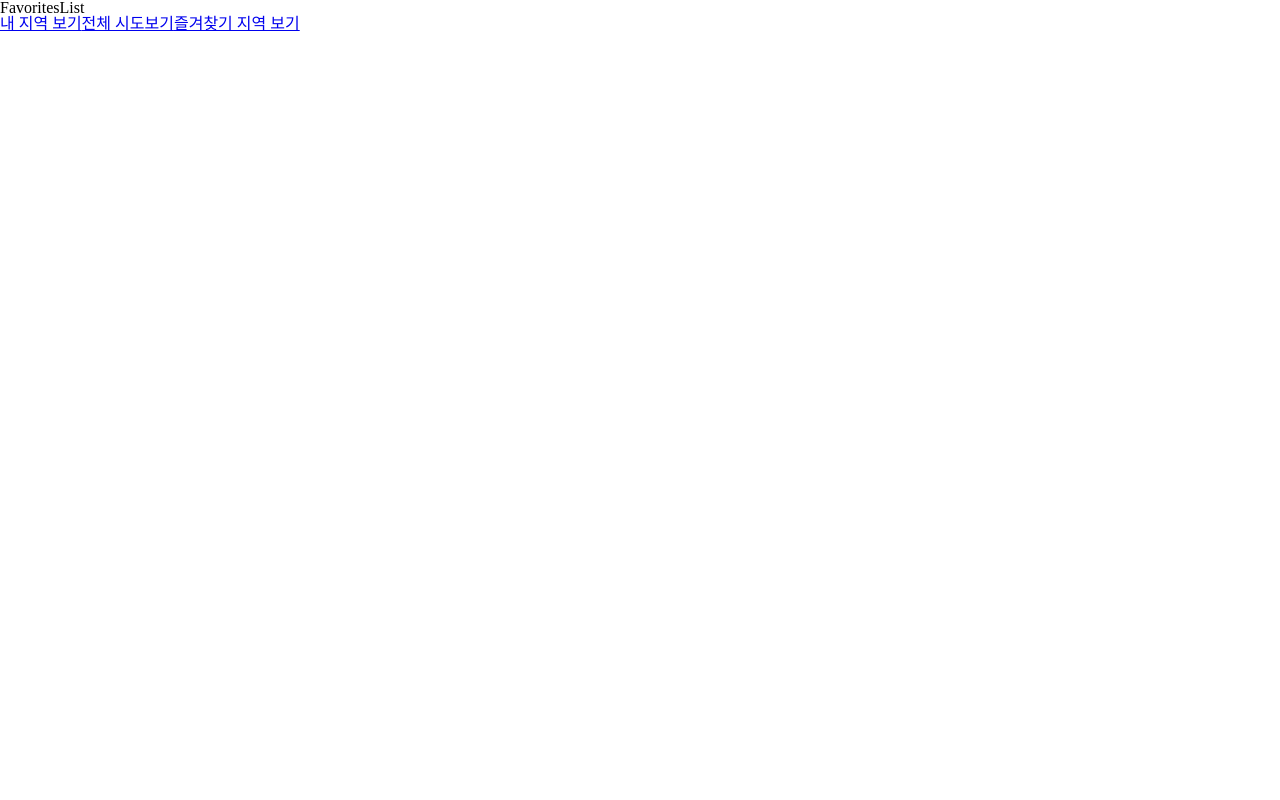
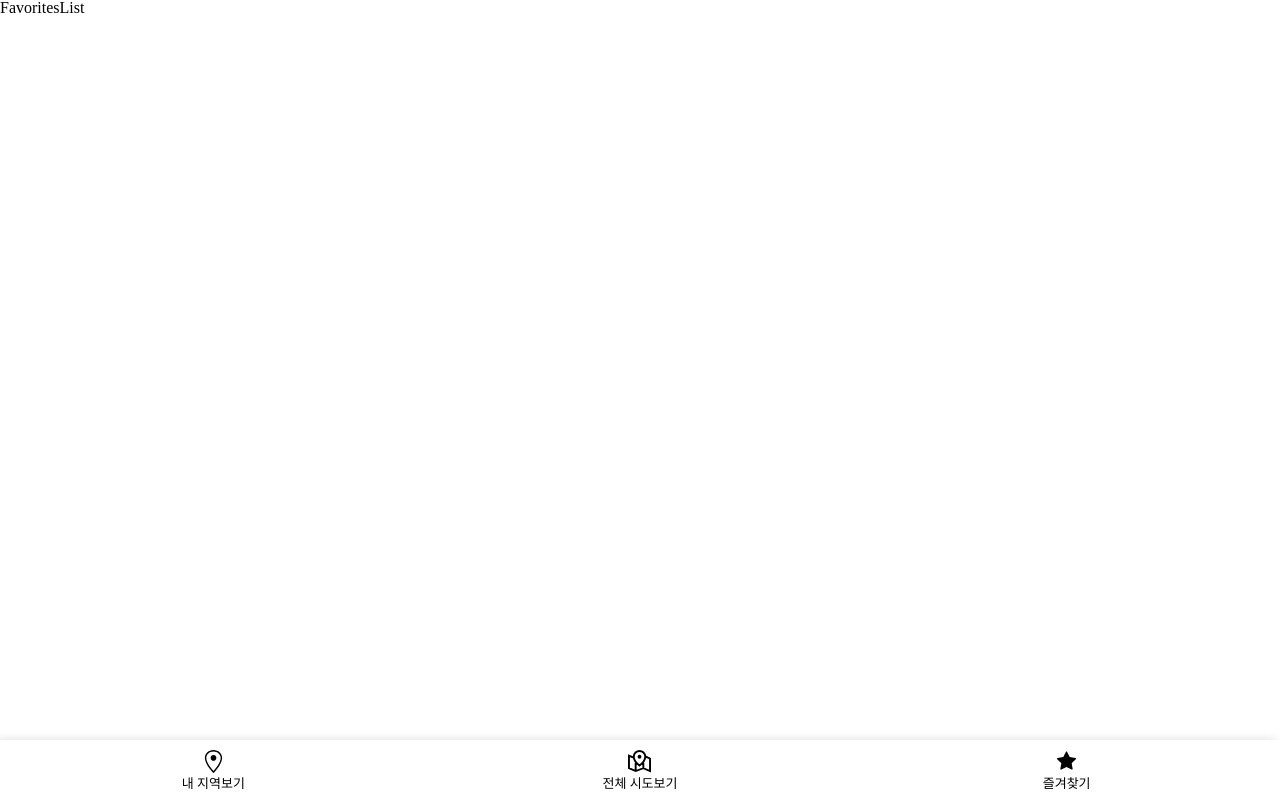
Before and after one commit to Mangrove-Sun/React-ToyProject, a React (Create React App) app: page /favoritelist in a window 1280 px wide. Built offline with nearby package versions, Linux system fonts and the light colour scheme.

Commit message:
feat: 전체지역보기 탭 돌아왔을 때 마지막 검색지역 출력 & 로딩화면 구현

```diff
--- a/src/components/Card/index.jsx
+++ b/src/components/Card/index.jsx
@@ -15,22 +15,29 @@ function DustInfoCard({sido}) {
   }
 
   const [data, setData] = useState([]);
+  const [isLoading, setIsLoading] = useState(false);
   const getData = async() => {
     try {
+      setIsLoading(true);
       const res = await axios.get('B552584/ArpltnInforInqireSvc/getCtprvnRltmMesureDnsty', {params: getParameters});
       setData(res.data.response.body.items);
+      setIsLoading(false);
     } catch (e) {
       console.log(e);
     }
   };
 
   useEffect(() => {
-    getData()
+    if (!isLoading) getData();
   }, [sido])
+
 
   return (
     <div>
-      {data && data.map(element => {
+      {isLoading ?
+      <S.Loading></S.Loading> :
+      <>
+        {data && data.map(element => {
         return (
           <S.Card color={element.pm10Grade}  key={element.stationName}>
             <S.Location className="location">
@@ -53,6 +60,8 @@ function DustInfoCard({sido}) {
           </S.Card>
         )
       })}
+      </>}
+
     </div>
   )
 }
--- a/src/components/Card/style.js
+++ b/src/components/Card/style.js
@@ -1,4 +1,25 @@
-import styled from "styled-components";
+import styled, { keyframes } from "styled-components";
+
+const spine = keyframes`
+  0% {
+    transform: rotate(0deg);
+  }
+  100% {
+    transform: rotate(360deg);
+  }
+`
+
+export const Loading = styled.div`
+  position: fixed;
+  top: calc(40% - 25px);
+  left: calc(50% - 25px);
+  width: 50px;
+  height: 50px;
+  border: 3px dotted skyblue;
+  border-radius: 50%;
+  animation: ${spine} 3s linear infinite;
+
+`
 
 export const Card = styled.div`
   padding: 12px;
@@ -7,13 +28,19 @@ export const Card = styled.div`
   max-width: 250px;
   color: white;
   background-color:
-    ${props => props.color === '1' ? 'skyblue'
-    : props.color === '2' ? 'green'
-    : props.color === '3' ? 'yellow'
-    : props.color === '4' ? 'orange'
-    : props.color === '5' ? 'red' : 'darkgray'};
+    ${props => props.color === '1' ? '#2d96fe'
+      : props.color === '2' ? '#02BF35'
+      : props.color === '3' ? '#FDB603'
+      : props.color === '4' ? '#F66329'
+      : props.color === '5' ? '#E94D37' : '#747374'};
   border-radius: 7px;
   box-shadow: 1px 1px 6px #aaa;
+  &:first-child {
+    margin-top: 60px;
+  }
+  &:last-child {
+    margin-bottom: 150px;
+  }
 `
 export const Location = styled.div`
   display: flex;
@@ -57,11 +84,11 @@ export const DustLv = styled.div`
   font-size: 35px;
   line-height: 40px;
   color:
-    ${props => props.color === '1' ? 'skyblue'
-    : props.color === '2' ? 'green'
-    : props.color === '3' ? 'yellow'
-    : props.color === '4' ? 'orange'
-    : props.color === '5' ? 'red' : 'darkgray'};
+    ${props => props.color === '1' ? '#2d96fe'
+      : props.color === '2' ? '#02BF35'
+      : props.color === '3' ? '#FDB603'
+      : props.color === '4' ? '#F66329'
+      : props.color === '5' ? '#E94D37' : '#747374'};
   background-color: #fff;
   border-radius: 7px;
 `
--- a/src/components/TapMenu/index.jsx
+++ b/src/components/TapMenu/index.jsx
@@ -1,14 +1,33 @@
 import React from 'react'
 import { Link } from 'react-router-dom';
+import { GoLocation } from 'react-icons/go';
+import { GrMapLocation } from 'react-icons/gr';
+import { AiFillStar } from 'react-icons/ai';
+import * as S from './style'
 
 function BottomTapMenu() {
   return (
     <>
-      <footer>
-        <Link to="mylocation">내 지역 보기</Link>
-        <Link to="wholesido">전체 시도보기</Link>
-        <Link to="favoritelist">즐겨찾기 지역 보기</Link>
-      </footer>
+      <S.Footer>
+        <Link to="mylocation">
+          <S.Tap>
+            <span>내 지역보기</span>
+            <i>{<GoLocation/>}</i>
+          </S.Tap>
+        </Link>
+        <Link to="wholesido">
+          <S.Tap>
+            <span>전체 시도보기</span>
+            <i>{<GrMapLocation/>}</i>
+          </S.Tap>
+        </Link>
+        <Link to="favoritelist">
+          <S.Tap>
+            <span>즐겨찾기</span>
+            <i>{<AiFillStar/>}</i>
+          </S.Tap>
+        </Link>
+      </S.Footer>
     </>
   )
 }
--- /dev/null
+++ b/src/components/TapMenu/style.js
@@ -0,0 +1,28 @@
+import styled from "styled-components";
+
+export const Footer = styled.footer`
+  width: 100%;
+  position: fixed;
+  bottom: 0;
+  display: flex;
+  background-color: #fff;
+  a {
+    width: calc(100% / 3);
+  }
+  box-shadow: -5px 0 10px #ddd;
+  z-index: 99999;
+`
+
+export const Tap = styled.div`
+  display: flex;
+  flex-direction: column-reverse;
+  justify-content: center;
+  align-items: center;
+  padding: 10px 0;
+  span {
+    font-size: 13px;
+  }
+  i {
+    font-size: 23px;
+  }
+`
--- a/src/components/WholeDropdown/index.jsx
+++ b/src/components/WholeDropdown/index.jsx
@@ -1,31 +1,44 @@
-import React, { useState } from 'react'
+import React, { useEffect, useState } from 'react'
 import { SidoData } from '../../constants/SidoData'
 import DustInfoCard from '../Card';
+import * as S from './style'
 
 function DropdownMenu() {
-  const [selectedSido, setSelectedSido] = useState('서울');
   const sidoData = SidoData;
+  const sido = JSON.parse(localStorage.getItem('sido'));
+  const [selectedSido, setSelectedSido] = useState(sido);
 
   const selectHandler = (e) => {
     setSelectedSido(e.target.value);
+    localStorage.setItem('sido',JSON.stringify(e.target.value))
   }
+
+  const getSido = () => {
+    if (!sido) setSelectedSido('전국');
+  }
+  useEffect(() => {
+    getSido()
+  }, [])
+
 
   return (
     <>
-      <div>
-        <select name="sidoName" onChange={selectHandler}>
+      <S.Menu>
+        <div className='menu'>
+          <select name="sidoName" onChange={selectHandler} defaultValue={sido}>
             {sidoData.map(element => {
               return (
                 <option
                   key={element}
                   value={element}
-                defaultValue={selectedSido === element}>
+                  >
                     {element}
                 </option>
               )
             })}
           </select>
         </div>
+      </S.Menu>
       <DustInfoCard sido={selectedSido}/>
     </>
   )
--- /dev/null
+++ b/src/components/WholeDropdown/style.js
@@ -0,0 +1,21 @@
+import styled from "styled-components";
+
+export const Menu = styled.header`
+  position: fixed;
+  top: 0;
+  right: 0;
+  left: 0;
+  background-color: #fff;
+  box-shadow: -5px 0 10px #ddd;
+  .menu {
+    padding: 10px 0;
+    text-align: center;
+  }
+  select {
+    padding: 5px 10px;
+    border: 0;
+    border-bottom: 1px solid;
+    font-size: 16px;
+    font-weight: bold;
+  }
+`
--- a/src/style/GlobalStyles.js
+++ b/src/style/GlobalStyles.js
@@ -3,6 +3,10 @@ import reset from "styled-reset";
 
 const GlobalStyles = createGlobalStyle`
   ${reset}
+  a {
+    text-decoration: none;
+    color: #000;
+  }
 `
 
 export default GlobalStyles
```
Lines whose indentation alone changed are shown as unchanged.
